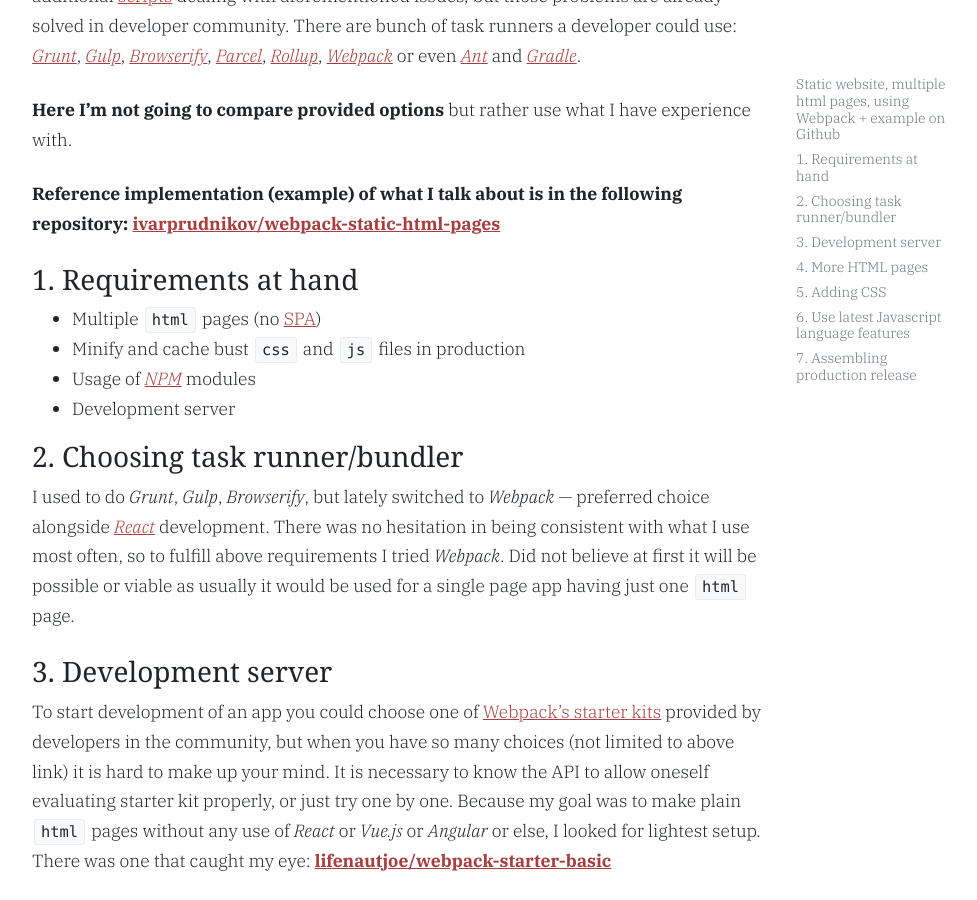
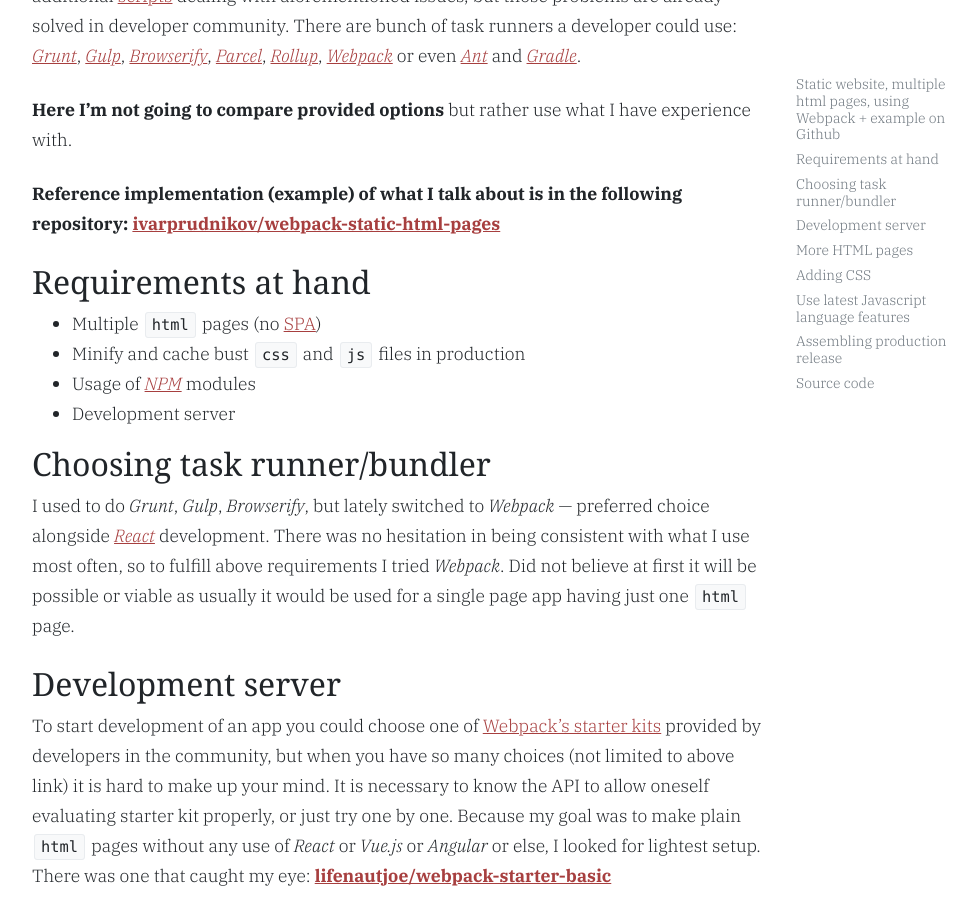
Before and after one commit to ivarprudnikov/ivarprudnikov.com, a Jekyll site: the page built from _posts/2018-08-18-static-website-multiple-html-pages-using-webpack-plus-github-example.md, in a window 1280 px wide and 900 px high, scrolled down 877 px. Shown: the whole window, without its empty margins (243-1220 px from the left). Built offline with Jekyll 4.4.1, drawn with Linux system fonts in a browser that asks for light colours; some of the changed text lies outside the part shown.

Commit message:
Show 'source code' in TOC and make headings consistent with other articles

````diff
--- a/_posts/2018-08-18-static-website-multiple-html-pages-using-webpack-plus-github-example.md
+++ b/_posts/2018-08-18-static-website-multiple-html-pages-using-webpack-plus-github-example.md
@@ -15,18 +15,18 @@
 **Reference implementation (example) of what I talk about is in the following repository:**
 [**ivarprudnikov/webpack-static-html-pages**](https://github.com/ivarprudnikov/webpack-static-html-pages)
 
-### 1. Requirements at hand
+## Requirements at hand
 
 * Multiple `html` pages (no [SPA](https://en.wikipedia.org/wiki/Single-page_application))
 * Minify and cache bust `css` and `js` files in production
 * Usage of [_NPM_](https://www.npmjs.com/) modules
 * Development server
 
-### 2. Choosing task runner/bundler
+## Choosing task runner/bundler
 
 I used to do *Grunt*, *Gulp*, *Browserify*, but lately switched to *Webpack* — preferred choice alongside [_React_](https://reactjs.org/) development. There was no hesitation in being consistent with what I use most often, so to fulfill above requirements I tried *Webpack*. Did not believe at first it will be possible or viable as usually it would be used for a single page app having just one `html` page.
 
-### 3. Development server
+## Development server
 
 To start development of an app you could choose one of [Webpack’s starter kits](https://webpack.js.org/starter-kits/) provided by developers in the community, but when you have so many choices (not limited to above link) it is hard to make up your mind. It is necessary to know the API to allow oneself evaluating starter kit properly, or just try one by one. Because my goal was to make plain `html` pages without any use of *React* or *Vue.js* or *Angular* or else, I looked for lightest setup. There was one that caught my eye:
 [**lifenautjoe/webpack-starter-basic**](https://github.com/lifenautjoe/webpack-starter-basic)
@@ -123,7 +123,7 @@
 }
 ```
 
-### 4. More HTML pages
+## More HTML pages
 
 Let’s add more basic `html` pages like `about.html` and `contacts.html`, next to current `index.html` **I will deal with CSS later**. Now update Webpack config to serve those pages:
 
@@ -187,7 +187,7 @@
 
 **Pro tip**: develop naming convention for your `html` and `js` files and configure them all at once by loading them via [`fs`](https://nodejs.org/api/fs.html) in `webpack.dev.js`.
 
-### 5. Adding CSS
+## Adding CSS
 
 This might seem counter intuitive but those *Javascript* files created previously will serve as a proxy to get to `css`. First get the [normalize.css](https://necolas.github.io/normalize.css/) :
 
@@ -232,7 +232,7 @@
 
 **Pro tip:** use Sass instead of plain `css` by adding one more loader [https://github.com/webpack-contrib/style-loader](https://github.com/webpack-contrib/style-loader)
 
-### 6. Use latest Javascript language features
+## Use latest Javascript language features
 
 Make sure we have *Javascript* file with very new features, like **class** and **static** methods. Below example is our `index.js` and it should print `1234` in the console when page loads.
 
@@ -308,7 +308,7 @@
 console.log(Foo.instance().getValue());
 ```
 
-### 7. Assembling production release
+## Assembling production release
 
 At this time we have a project which can be run locally, but in order for it to be deployed to remote server couple of things need to happen:
 
@@ -432,7 +432,7 @@
 $ npm run preview
 ```
 
-*Source files*
+## Source code
 
 Check out repository with above example, a better example to be frank, including image loader and links between pages.
 [**ivarprudnikov/webpack-static-html-pages**](https://github.com/ivarprudnikov/webpack-static-html-pages)
````
